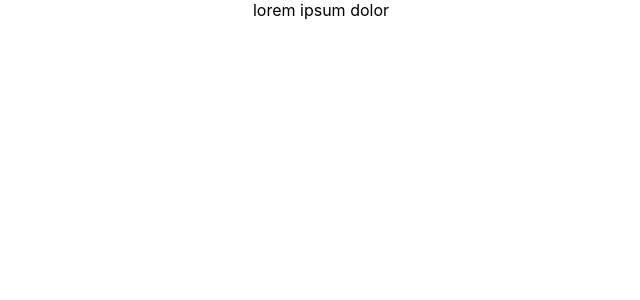
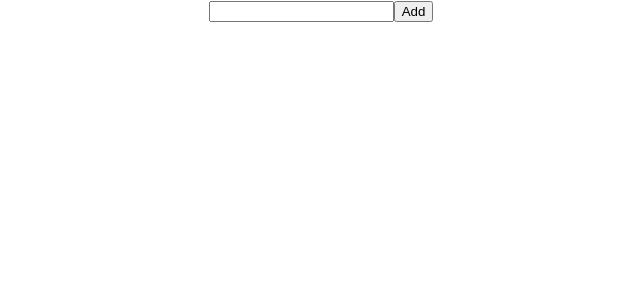
Before and after one commit to Randan/react-hl-hw, a React (Create React App) app in the folder todo/: page / in a window 1280 px wide. Shown: the top 300 px of the page, without its empty margins (319-959 px from the left). Built offline with nearby package versions, Linux system fonts and the light colour scheme.

Commit message:
components

```diff
--- a/todo/src/App.js
+++ b/todo/src/App.js
@@ -1,14 +1,35 @@
 import React, { Component } from 'react';
 import './App.css';
+import { ListItem } from './components/list-item';
+import { InputField } from './components/input-field';
 
 class App extends Component {
+
+  constructor (props) {
+    super(props);
+    this.state = {
+      list: null
+    }
+  }
+
   render() {
+    const {list} = this.state;
+
     return (
       <div className="App">
-        lorem ipsum dolor
+        <InputField />
+        <ul>
+          {this.state.list && this.state.list.map((item, i) =>
+            <ListItem
+              key={i}
+              data={item}
+            />
+          )}
+        </ul>
       </div>
     );
   }
+
 }
 
 export default App;
--- /dev/null
+++ b/todo/src/components/input-field.js
@@ -0,0 +1,45 @@
+import React, { Component } from 'react'
+
+export class InputField extends Component {
+
+    constructor(props) {
+        super(props);
+        this.state = {
+            value: ''
+        }
+    }
+
+    onChange = ({target: {value}}) => {
+        this.setState({value});
+    }
+
+    addItem = () => {
+        const  {value, list} = this.state;
+
+        value && !list && this.setState({
+            list: [value]
+        }); // TODO: make it GLOBAL
+        value && list && this.setState({
+            list: [...list, value]
+        }); // TODO: make it GLOBAL
+        this.setState({
+            value: ''
+        });
+    }
+
+    render() {
+        const  {state, addItem, onChange} = this;
+        return (
+            <div>
+                <input
+                    type="text"
+                    value={state.value}
+                    onChange={onChange}
+                />
+                <button
+                    onClick={addItem}
+                >Add</button>
+            </div>
+        );
+    }
+}
--- /dev/null
+++ b/todo/src/components/list-item.js
@@ -0,0 +1,26 @@
+import React from 'react';
+
+export class ListItem extends React.Component {
+
+    constructor (props) {
+        super(props)
+        this.state = {
+
+        }
+    }
+
+    render() {
+        const {removeItem} = this;
+
+        return (
+            <li>
+                <input type="checkbox" />
+                {this.props.data}
+                <button
+                    onClick={removeItem}
+                >X</button>
+            </li>
+        )
+    }
+
+}
```
